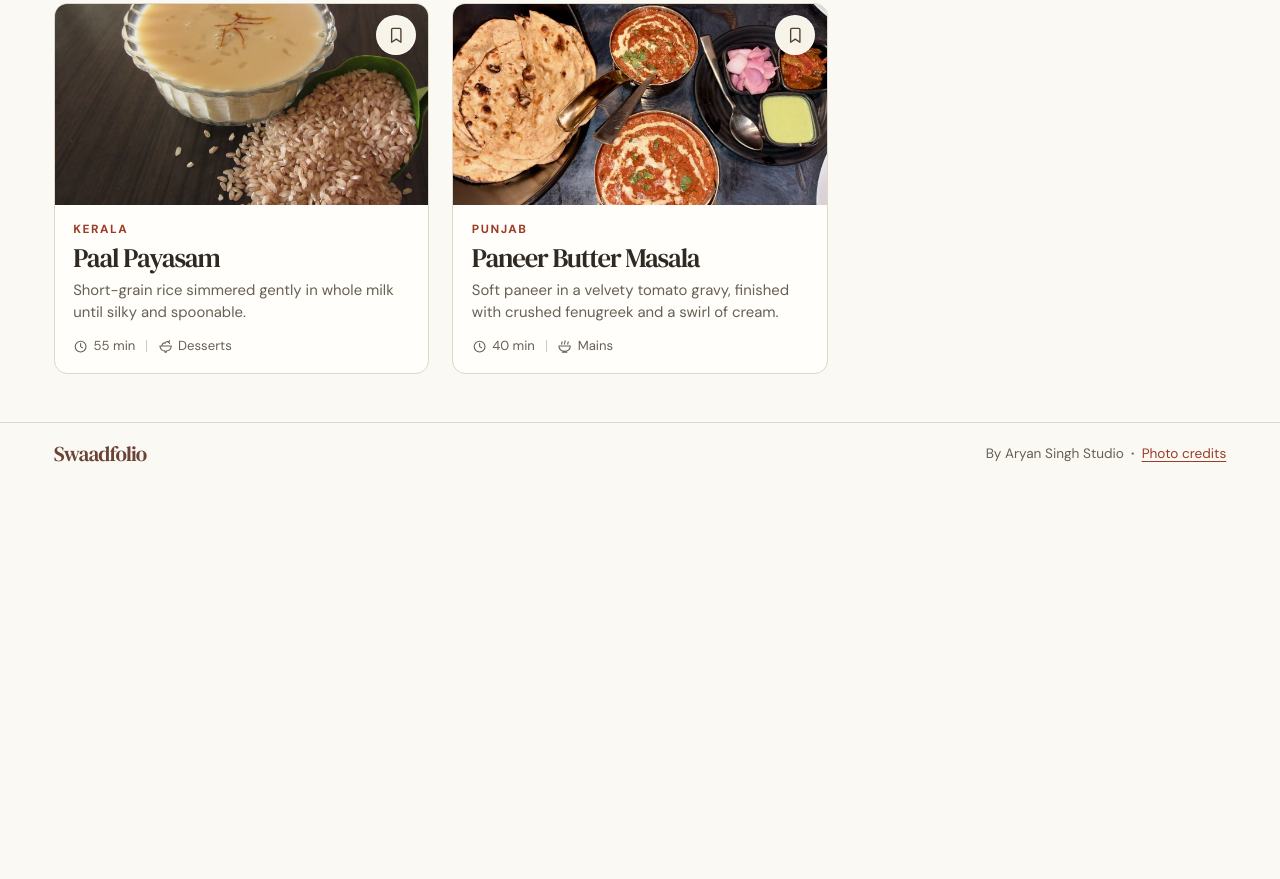
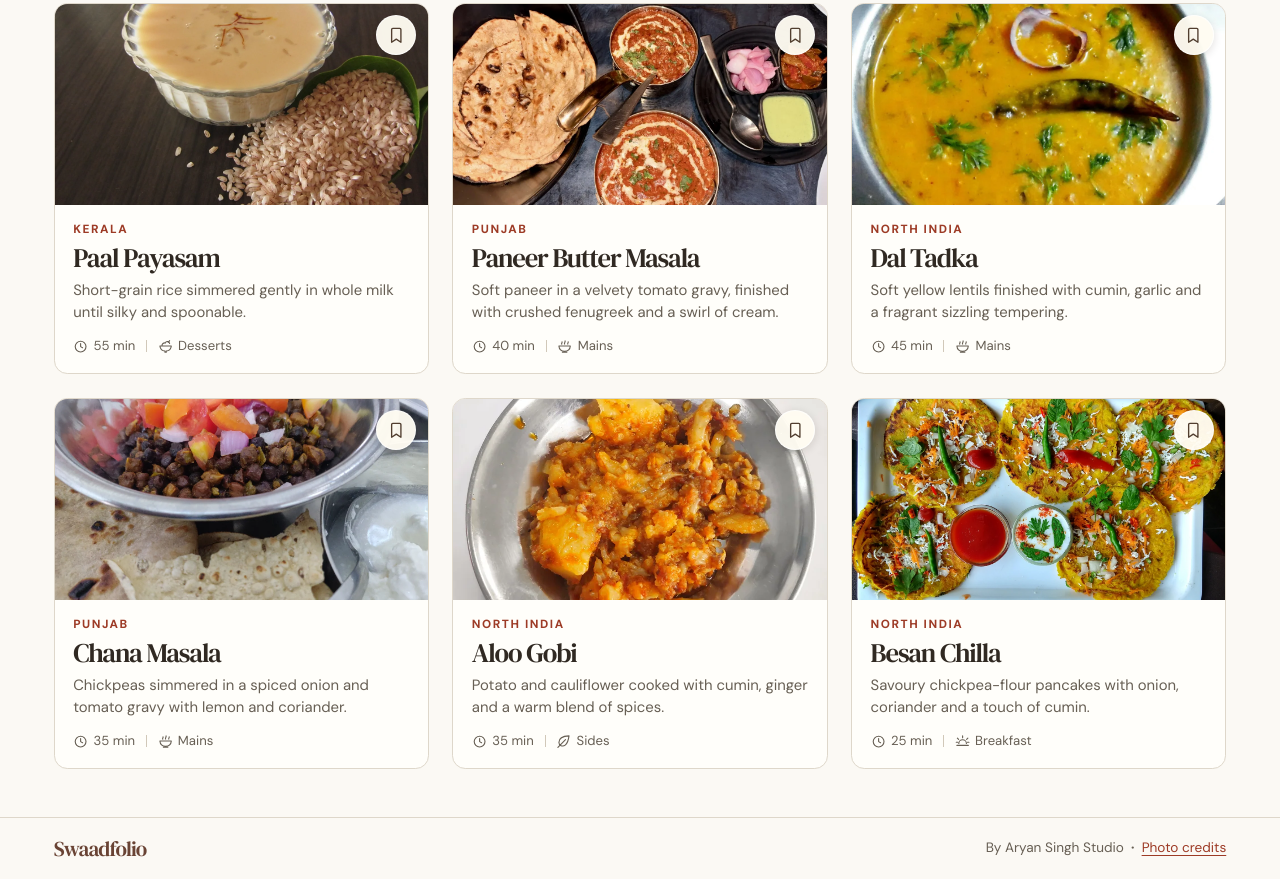
Before and after one commit to dapperdude404/swaadfolio, a plain HTML site: page dist/index.html in a window 1280 px wide. Shown: the part 1526-2405 px from the top of the page. Before the commit the page ends 2011 px from the top, so only its background shows below. Drawn offline with Linux system fonts and the light colour scheme.

Commit message:
Add four Indian recipes to the cookbook

```diff
--- a/dist/app.js
+++ b/dist/app.js
@@ -285,5 +285,5 @@
     readBook(); if(route.page==="book") cards(); else if(route.page==="detail")showDetail();
   });
   applyRoute(true);
-  if(!storageWorks) notify("Browser storage is unavailable. You can still explore all eight recipes.");
+  if(!storageWorks) notify("Browser storage is unavailable. You can still explore the recipes.");
 })();
--- a/dist/index.html
+++ b/dist/index.html
@@ -3,7 +3,7 @@
 <head>
   <meta charset="utf-8"><meta name="viewport" content="width=device-width, initial-scale=1">
   <meta name="theme-color" content="#fbf9f4">
-  <meta name="description" content="Explore eight Indian regional recipes, save favourites and write down your family recipes with Swaadfolio.">
+  <meta name="description" content="Explore Indian regional recipes, save favourites and write down your family recipes with Swaadfolio.">
   <title>Swaadfolio · Indian recipe book</title>
   <link rel="icon" href="assets/mark.svg" type="image/svg+xml">
   <link rel="preload" href="assets/dm-serif-text.woff" as="font" type="font/woff" crossorigin>
--- a/dist/recipes.js
+++ b/dist/recipes.js
@@ -244,4 +244,136 @@ const SwaadfolioRecipes = [
     "tip": "Crush the fenugreek between your palms just before you add it so its aroma stays in the gravy.",
     "country": "IN"
   }
+,
+  {
+    "id": "dal-tadka",
+    "name": "Dal Tadka",
+    "country": "IN",
+    "region": "North India",
+    "course": "Mains",
+    "minutes": 45,
+    "servings": 4,
+    "difficulty": "Easy",
+    "description": "Soft yellow lentils finished with cumin, garlic and a fragrant sizzling tempering.",
+    "ingredients": [
+      "¾ cup toor dal (split pigeon peas)",
+      "3 cups water, plus more if needed",
+      "¼ tsp turmeric",
+      "¾ tsp salt, or to taste",
+      "1 tbsp ghee or oil",
+      "½ tsp cumin seeds",
+      "3 garlic cloves, thinly sliced",
+      "1 small tomato, chopped",
+      "1 dried red chilli",
+      "¼ tsp red chilli powder",
+      "1 tbsp chopped coriander",
+      "½ lemon, to serve"
+    ],
+    "steps": [
+      "Rinse the dal until the water runs mostly clear. Add it to a saucepan with 3 cups water and turmeric. Bring to a boil and skim off any foam.",
+      "Cover partly and simmer for 30–40 minutes, stirring occasionally, until the lentils are very soft. Add hot water if needed. Mash lightly and stir in the salt.",
+      "Heat the ghee in a small pan over medium heat. Add cumin, garlic and the dried chilli. When the garlic turns golden, add the tomato and cook until soft.",
+      "Turn the heat low, stir in the chilli powder briefly, then pour the tempering over the dal. Simmer for 2 minutes. Serve with coriander and lemon."
+    ],
+    "tip": "The lentils should be soft enough to mash with a spoon. Add hot water to adjust the consistency."
+  },
+  {
+    "id": "chana-masala",
+    "name": "Chana Masala",
+    "country": "IN",
+    "region": "Punjab",
+    "course": "Mains",
+    "minutes": 35,
+    "servings": 3,
+    "difficulty": "Easy",
+    "description": "Chickpeas simmered in a spiced onion and tomato gravy with lemon and coriander.",
+    "ingredients": [
+      "2 cups cooked chickpeas, drained and rinsed",
+      "1 tbsp oil",
+      "1 medium onion, finely chopped",
+      "2 garlic cloves, minced",
+      "1 tsp grated ginger",
+      "2 medium tomatoes, finely chopped",
+      "½ tsp cumin seeds",
+      "1 tsp ground coriander",
+      "½ tsp ground cumin",
+      "¼ tsp turmeric",
+      "½ tsp red chilli powder, to taste",
+      "½ tsp garam masala",
+      "½ tsp salt, or to taste",
+      "¾ cup water",
+      "½ lemon",
+      "2 tbsp chopped coriander"
+    ],
+    "steps": [
+      "Warm the oil in a saucepan over medium heat. Add the cumin seeds and let them sizzle, then add the onion. Cook for 5–7 minutes until golden.",
+      "Add the ginger and garlic and cook for 1 minute. Stir in the tomatoes, ground coriander, cumin, turmeric and chilli powder. Cook for 5–6 minutes until the tomatoes soften.",
+      "Add the cooked chickpeas, water and salt. Cover and simmer for 12–15 minutes. Mash a spoonful of chickpeas against the side to thicken the gravy.",
+      "Stir in the garam masala and simmer for 1 minute. Finish with lemon juice and coriander. Serve with rice or roti."
+    ],
+    "tip": "Canned chickpeas work well. Drain and rinse them before adding them to the pan."
+  },
+  {
+    "id": "aloo-gobi",
+    "name": "Aloo Gobi",
+    "country": "IN",
+    "region": "North India",
+    "course": "Sides",
+    "minutes": 35,
+    "servings": 3,
+    "difficulty": "Easy",
+    "description": "Potato and cauliflower cooked with cumin, ginger and a warm blend of spices.",
+    "ingredients": [
+      "2 medium potatoes, peeled and cut into 2 cm cubes",
+      "1 small cauliflower, cut into small florets",
+      "1½ tbsp oil",
+      "½ tsp cumin seeds",
+      "1 tsp grated ginger",
+      "1 small tomato, chopped",
+      "¼ tsp turmeric",
+      "1 tsp ground coriander",
+      "½ tsp cumin powder",
+      "¼ tsp red chilli powder",
+      "½ tsp salt, or to taste",
+      "¼ cup water, plus more if needed",
+      "2 tbsp chopped coriander"
+    ],
+    "steps": [
+      "Heat the oil in a wide lidded pan over medium heat. Add cumin seeds and let them sizzle, then stir in the ginger for 30 seconds.",
+      "Add the potatoes, tomato, turmeric, ground coriander, cumin powder, chilli powder and salt. Stir for 2 minutes.",
+      "Add the cauliflower and water. Cover and cook on low to medium heat for 15–20 minutes, stirring occasionally and adding a splash of water if the pan dries out.",
+      "When the potato and cauliflower are tender, uncover and cook for 2 minutes to reduce any extra liquid. Finish with coriander and serve."
+    ],
+    "tip": "Cut potatoes evenly so they cook at the same pace as the cauliflower."
+  },
+  {
+    "id": "besan-chilla",
+    "name": "Besan Chilla",
+    "country": "IN",
+    "region": "North India",
+    "course": "Breakfast",
+    "minutes": 25,
+    "servings": 2,
+    "difficulty": "Easy",
+    "description": "Savoury chickpea-flour pancakes with onion, coriander and a touch of cumin.",
+    "ingredients": [
+      "1 cup besan (chickpea flour)",
+      "¾ cup water, plus more as needed",
+      "1 small onion, finely chopped",
+      "1 small tomato, finely chopped",
+      "1 green chilli, finely chopped, optional",
+      "2 tbsp chopped coriander",
+      "½ tsp cumin seeds",
+      "¼ tsp turmeric",
+      "½ tsp salt",
+      "2 tsp oil, for cooking"
+    ],
+    "steps": [
+      "Whisk the besan, cumin, turmeric and salt with ¾ cup water until smooth. Add a little extra water if needed to make a pourable batter.",
+      "Stir in the onion, tomato, chilli and coriander. Rest the batter for 5 minutes.",
+      "Heat a non-stick or well-seasoned pan over medium heat and brush lightly with oil. Pour in a ladleful of batter and gently spread it into a thin round.",
+      "Cook for 2–3 minutes until the top looks set and the underside is golden. Flip and cook the other side for 1–2 minutes. Repeat with the remaining batter and serve hot."
+    ],
+    "tip": "Keep the pan at medium heat so the centre cooks through while the outside turns golden."
+  }
 ];
```
Also changed, not shown: dist/credits.html (+4 -0 lines), tests/catalogue.test.cjs (+5 -6 lines), README.md, dist/assets/aloo-gobi.webp (added), dist/assets/besan-chilla.webp (added), dist/assets/chana-masala.webp (added), dist/assets/dal-tadka.webp (added).
